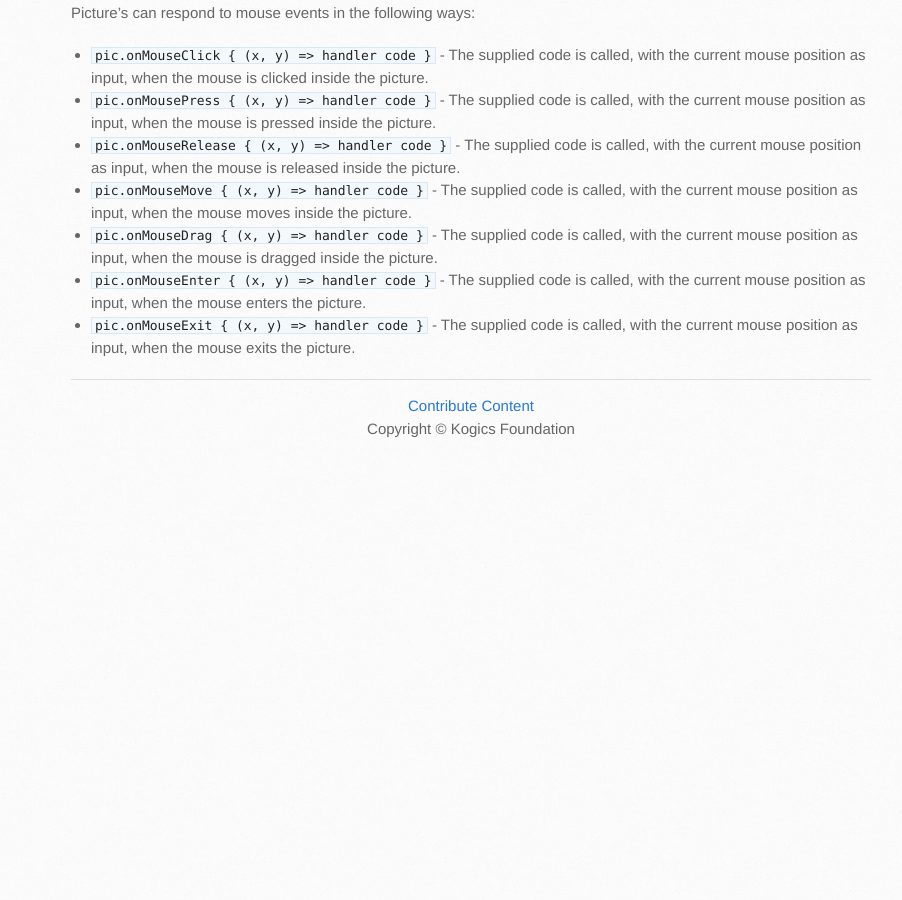
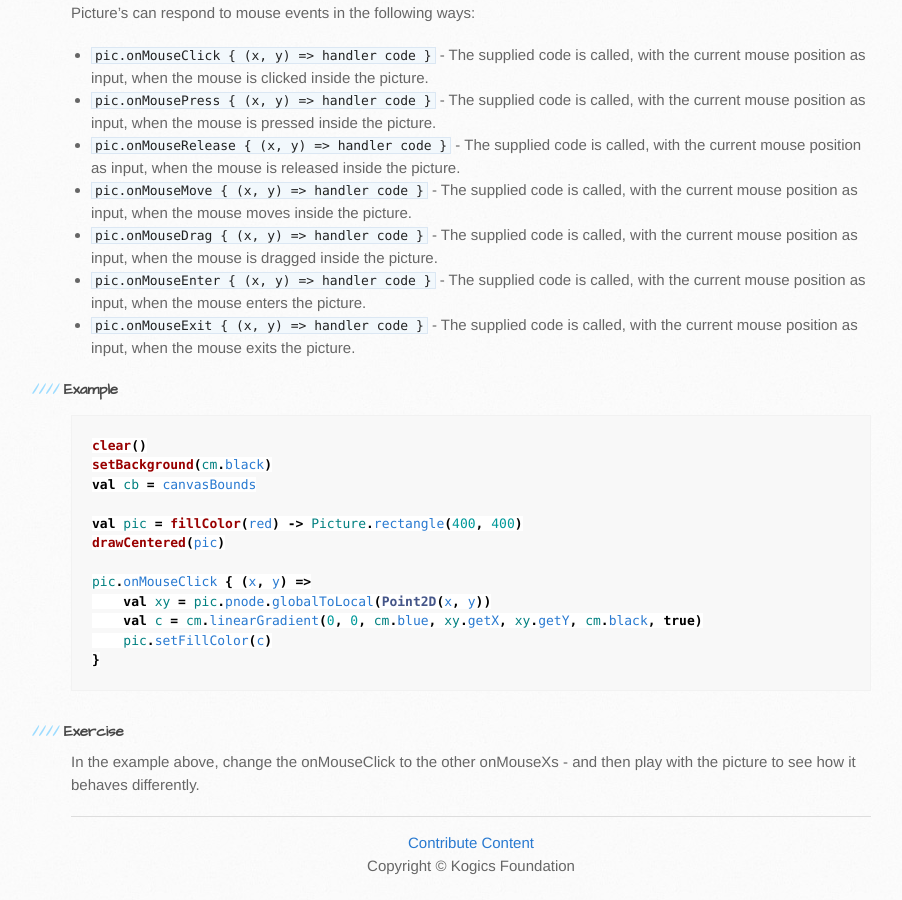
Before and after one commit to kojodoc/kojodoc.github.io, a Jekyll site: the page built from tutorials/pictures-intro.md, in a window 1280 px wide and 900 px high, scrolled down 10260 px. Shown: the whole window, without its empty margins (99-1001 px from the left). Built offline with Jekyll 4.4.1, drawn with Linux system fonts in a browser that asks for light colours; our own code applies the rules of GitHub Pages for plain Markdown files; the repository's description, which GitHub fills in, is left out; before the commit the page ends 10723 px from its top, so only the background shows below that.

Commit message:
Tutorial work.

````diff
--- a/tutorials/pictures-intro.md
+++ b/tutorials/pictures-intro.md
@@ -389,3 +389,23 @@ Picture's can respond to mouse events in the following ways:
 * `pic.onMouseDrag { (x, y) => handler code }` - The supplied code is called, with the current mouse position as input, when the mouse is dragged inside the picture.
 * `pic.onMouseEnter { (x, y) => handler code }` - The supplied code is called, with the current mouse position as input, when the mouse enters the picture.
 * `pic.onMouseExit { (x, y) => handler code }` - The supplied code is called, with the current mouse position as input, when the mouse exits the picture.
+
+#### Example
+```scala
+clear()
+setBackground(cm.black)
+val cb = canvasBounds
+
+val pic = fillColor(red) -> Picture.rectangle(400, 400)
+drawCentered(pic)
+
+pic.onMouseClick { (x, y) =>
+    val xy = pic.pnode.globalToLocal(Point2D(x, y))
+    val c = cm.linearGradient(0, 0, cm.blue, xy.getX, xy.getY, cm.black, true)
+    pic.setFillColor(c)
+}
+```
+
+#### Exercise
+
+In the example above, change the onMouseClick to the other onMouseXs - and then play with the picture to see how it behaves differently.
````
